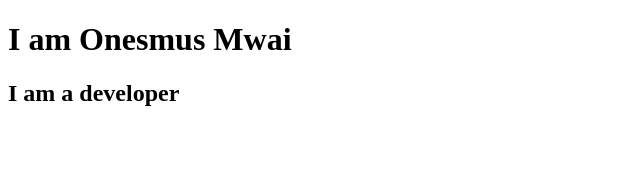
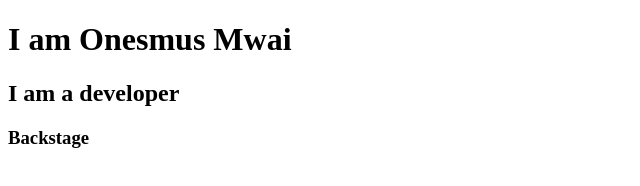
Before and after one commit to Mwai-kiragu/portfolio, a plain HTML site: page index.html in a window 1280 px wide. Shown: the whole page, without its empty margins (0-640 px from the left). Drawn offline with Linux system fonts and the light colour scheme.

Commit message:
Commitment

```diff
--- a/index.html
+++ b/index.html
@@ -12,6 +12,7 @@
 
         <h1> I am Onesmus Mwai</h1>
         <h2> I am a developer</h2>
+        <h3>Backstage</h3>
         <script src="" async defer></script>
     </body>
 </html>
```
